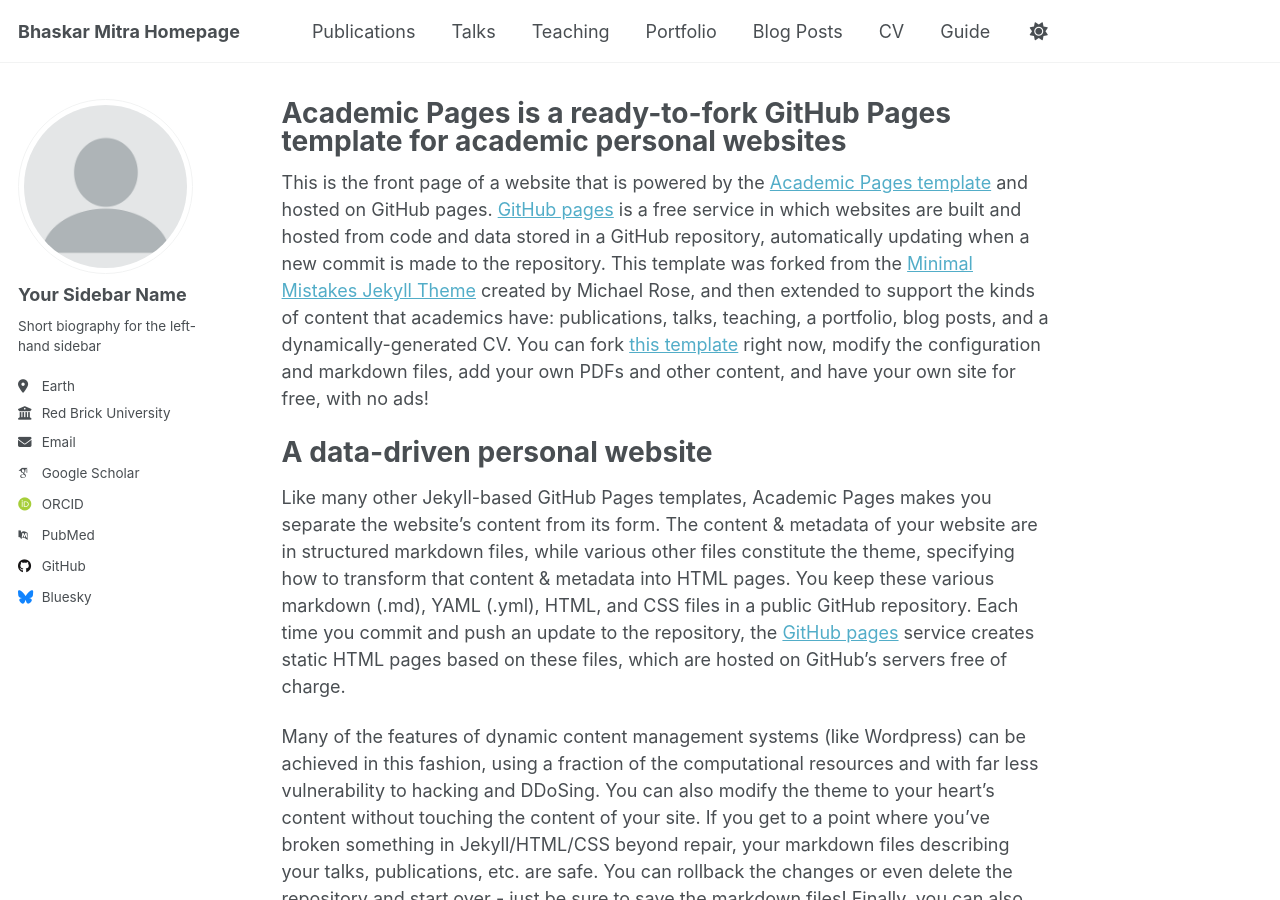
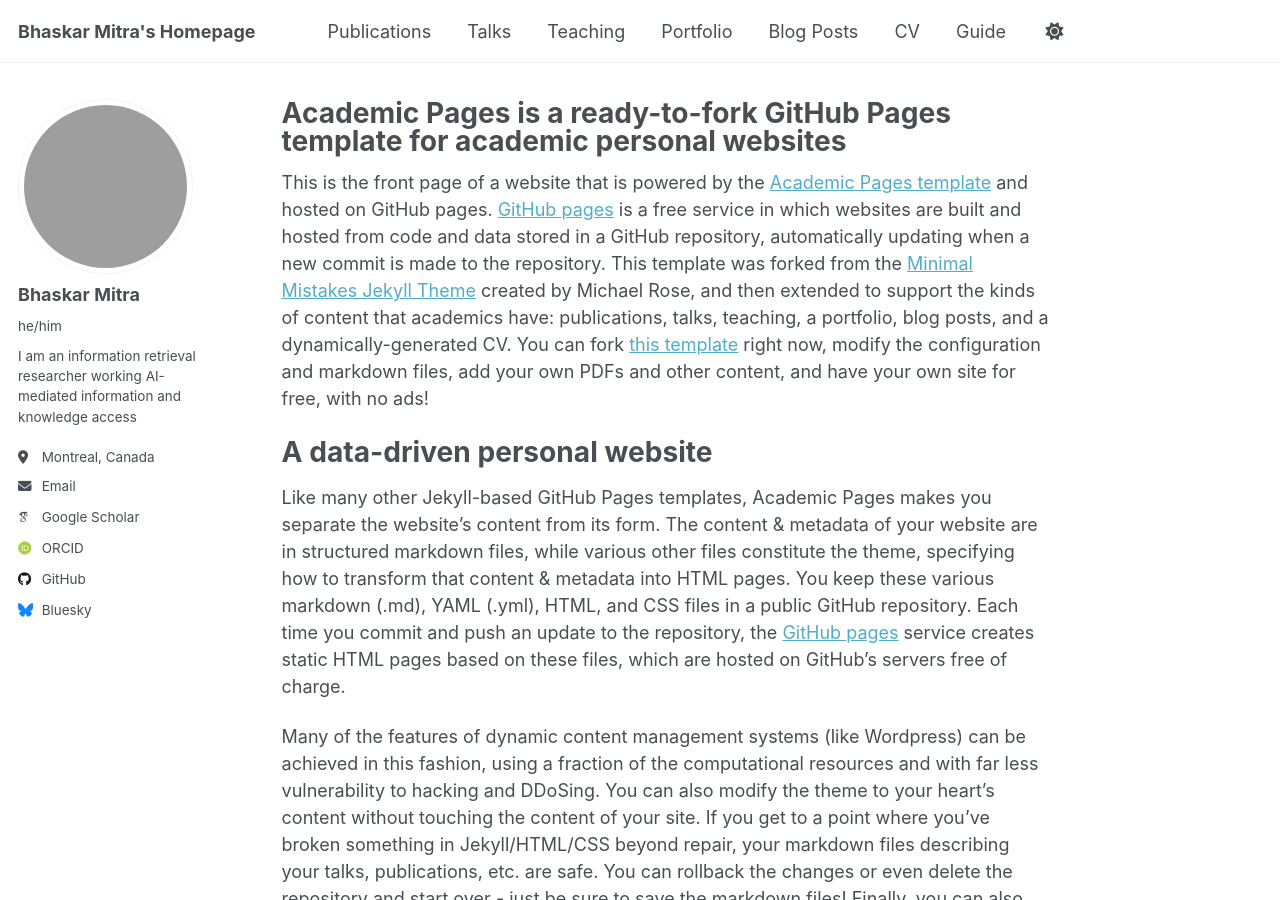
Before and after one commit to bhaskar-mitra/bhaskar-mitra.github.io, a Jekyll site: the page built from _pages/about.md, in a window 1280 px wide and 900 px high. Built offline with Jekyll 4.4.1, drawn with Linux system fonts in a browser that asks for light colours; some web fonts are replaced; grey boxes are pictures that could not be loaded.

Commit message:
Update _config.yml

```diff
--- a/_config.yml
+++ b/_config.yml
@@ -9,36 +9,36 @@
 # Basic Site Settings
 locale                   : "en-US"
 site_theme               : "default"
-title                    : "Bhaskar Mitra Homepage"
+title                    : "Bhaskar Mitra's Homepage"
 title_separator          : "-"
 name                     : &name "Bhaskar Mitra"
-description              : &description "I am an information retrieval researcher based in Montreal, Canada"
-url                      : https://academicpages.github.io # the base hostname & protocol for your site e.g. "https://[your GitHub username].github.io" or if you already have some other page hosted on Github then use "https://[your GitHub username].github.io/[Your Repo Name]"
+description              : &description "I am an information retrieval researcher working AI-mediated information and knowledge access"
+url                      : https://bhaskar-mitra.github.io # the base hostname & protocol for your site e.g. "https://[your GitHub username].github.io" or if you already have some other page hosted on Github then use "https://[your GitHub username].github.io/[Your Repo Name]"
 baseurl                  : "" # the subpath of your site, e.g. "/blog"
-repository               : "academicpages/academicpages.github.io"
+repository               : "bhaskar-mitra/bhaskar-mitra.github.io"
 
 # Site Author - The following control what appear as part of the author content on the side bar.
 #               If a field is blank the icon and link will not appear, otherwise it will be shown.
 #               Additional customization can be done by editing /_includes/author-profile.html
 author:
   # Biographic information
-  avatar           : "profile.png"
-  name             : "Your Sidebar Name"
-  pronouns         : # example: "she/her"
-  bio              : "Short biography for the left-hand sidebar"
-  location         : "Earth"
-  employer         : "Red Brick University"
+  avatar           : "https://avatars.githubusercontent.com/u/16622562?v=4"
+  name             : "Bhaskar Mitra"
+  pronouns         : "he/him"
+  bio              : "I am an information retrieval researcher working AI-mediated information and knowledge access"
+  location         : "Montreal, Canada"
+  employer         : # "Red Brick University"
   uri              : # URL
-  email            : "none@example.org"
+  email            : "bhaskar.mitra@acm.org"
 
   # Academic websites
+  googlescholar    : "https://scholar.google.com/citations?user=PFMB5SsAAAAJ"
+  orcid            : "https://orcid.org/my-orcid?orcid=0000-0002-5270-5550"
   academia         : # URL
   arxiv            : # URL - Update with the correct link to your profile
-  googlescholar    : "https://scholar.google.com/citations?user=PS_CX0AAAAAJ"
   impactstory      : # URL
-  orcid            : "http://orcid.org/yourorcidurl"
   semantic         : # URL
-  pubmed           : "https://www.ncbi.nlm.nih.gov/pubmed/?term=john+snow"
+  pubmed           : # URL
   researchgate     : # URL
   scopus           : # URL
 
```
